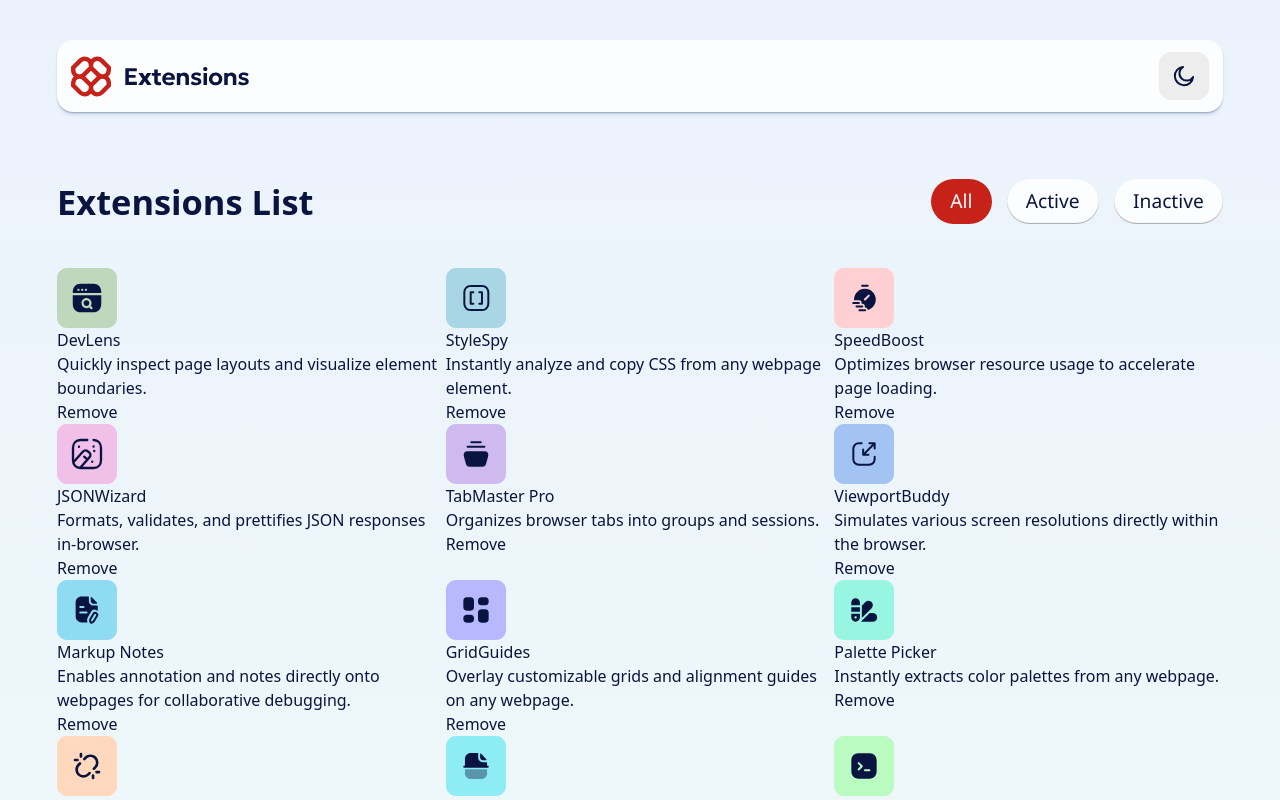
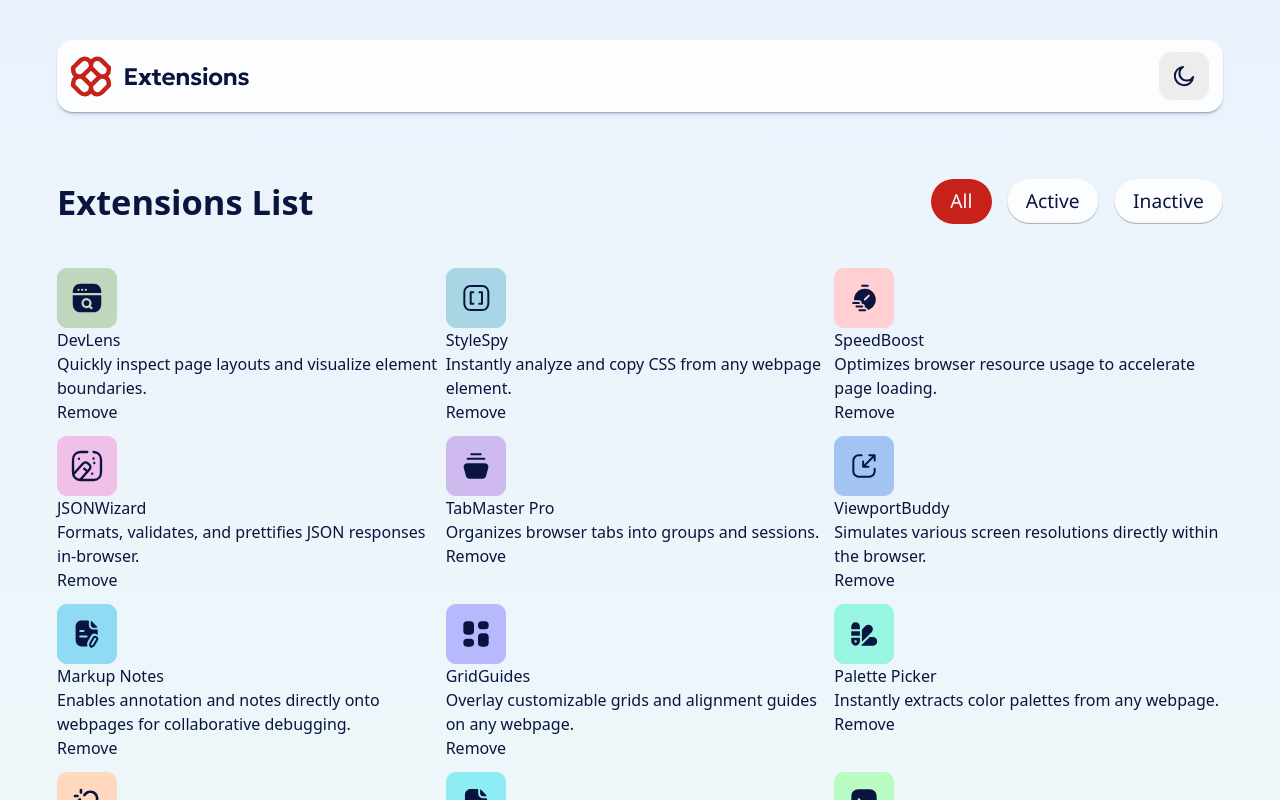
Before and after one commit to CodingWithJiro/frontend-mentor-browser-extension-manager, a React (Vite) app: page / in a window 1280 px wide. Shown: the top 800 px of the page. Built offline with nearby package versions, Linux system fonts and the light colour scheme.

Commit message:
feat(styles): add grid row gap to ExtensionsGrid

```diff
--- a/src/components/ExtensionsGrid.jsx
+++ b/src/components/ExtensionsGrid.jsx
@@ -4,7 +4,7 @@
   return (
     <section
       aria-labelledby="extensions-title"
-      className="grid grid-cols-1 md:grid-cols-2 lg:grid-cols-3"
+      className="grid grid-cols-1 gap-y-3 md:grid-cols-2 lg:grid-cols-3"
     >
       {extensions.map(({ logo, name, description }) => {
         return (
```
